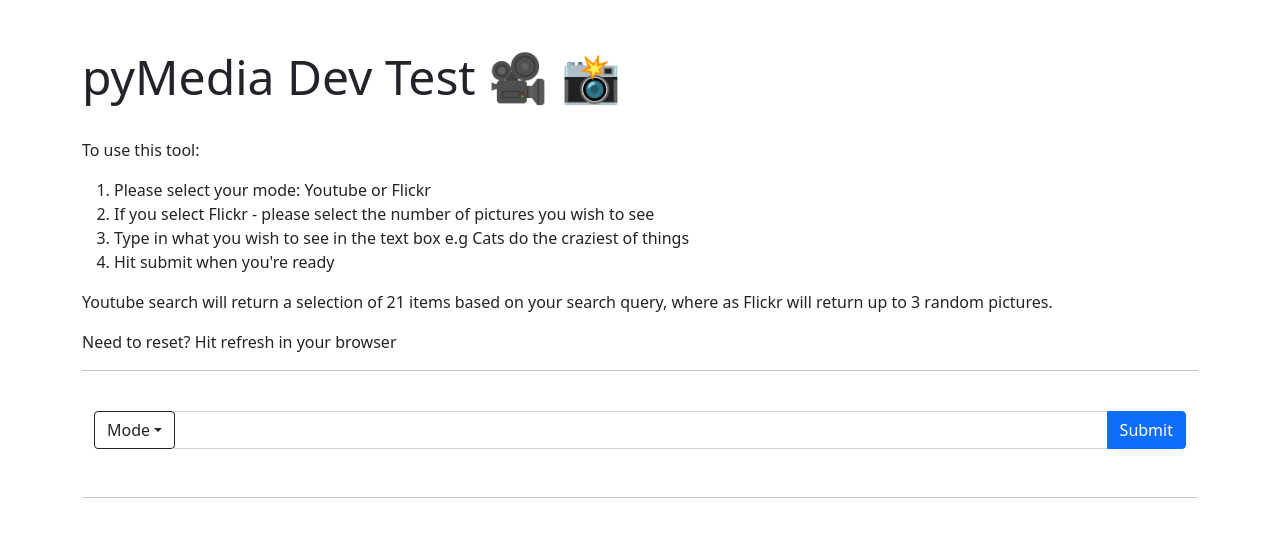
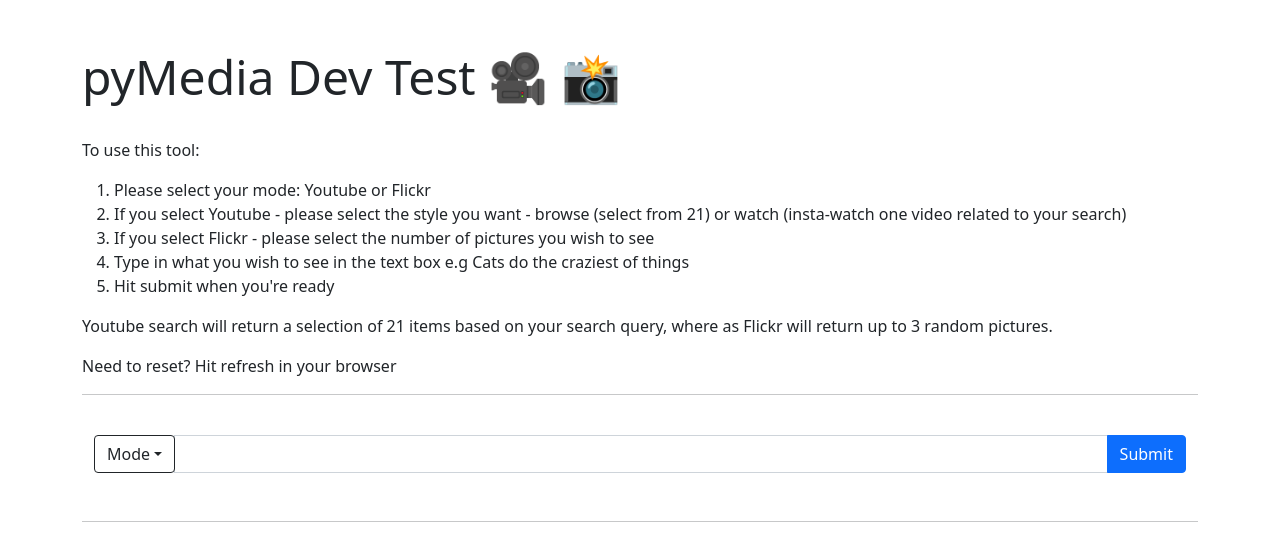
Before and after one commit to CodeGareth/pyMedia, a Flask app: page / in a window 1280 px wide. Shown: the top 539 px of the page. Before the commit the page ends 498 px from the top, so only its background shows below. Run offline with Flask 2, Linux system fonts and the light colour scheme; some libraries are stand-ins or nearby versions.

Commit message:
Added the youtube mode variation allowing user to watch a, or browser many videos.

```diff
--- a/src/app.py
+++ b/src/app.py
@@ -14,8 +14,8 @@
     return render_template("home.html")
 
 ## Ensure the end point matches the text casing in the js
-@app.route("/YouTube/<query>", methods = ['GET'])
-def youtube_route(query):
+@app.route("/YouTube/<mode>/<query>", methods = ['GET'])
+def youtube_route(mode, query):
 
     youtube_search = requests.get(f"https://youtube.googleapis.com/youtube/v3/search?part=snippet&maxResults=21&q={query}&key={os.getenv('YOUTUBE_API')}")
     youtube_search_json_results = youtube_search.json()
@@ -38,8 +38,12 @@
 
             storage_collection.append(trimmed_item)
 
-    ## FYI: For loop within template converts list of dicts to html
-    return render_template("youtube_search_return.html", youtube_search_results = storage_collection)
+    if mode == "Browse":
+        ## FYI: For loop within template converts list of dicts to html
+        return render_template("youtube_search_return.html", youtube_search_results = storage_collection)
+    elif mode == "Watch":
+        ## For ease, always return the first item from storage collection
+        return render_template("youtube_watch.html", video_id = storage_collection[0]["id"])
 
 ## Ensure the end point matches the text casing in the js
 @app.route("/Flickr/<query>/<number_request>", methods = ['GET'])
--- a/src/templates/home.html
+++ b/src/templates/home.html
@@ -13,10 +13,10 @@
     <title>pyMedia Dev Test 🎥 📸</title>
 </head>
 
-<body style = "min-height: 100vh;">
+<body style="min-height: 100vh;">
 
 
-    <div class="container pt-5 pb-5" height = "100%">
+    <div class="container pt-5 pb-5" height="100%">
 
         <!--Title + Basic Instructions-->
         <div class="jumbotron jumbotron-fluid">
@@ -25,11 +25,13 @@
             <p>To use this tool:</p>
             <ol>
                 <li>Please select your mode: Youtube or Flickr</li>
+                <li>If you select Youtube - please select the style you want - browse (select from 21) or watch (insta-watch one video related to your search)</li>
                 <li>If you select Flickr - please select the number of pictures you wish to see</li>
                 <li>Type in what you wish to see in the text box e.g Cats do the craziest of things</li>
                 <li>Hit submit when you're ready</li>
             </ol>
-            <p> Youtube search will return a selection of 21 items based on your search query, where as Flickr will return up to 3 random pictures.</p>
+            <p> Youtube search will return a selection of 21 items based on your search query, where as Flickr will
+                return up to 3 random pictures.</p>
             <p> Need to reset? Hit refresh in your browser</p>
         </div>
 
@@ -39,19 +41,32 @@
         <div class="container pl-1 pt-4 pb-3">
 
             <!--Submission Form - use js to update form action on click of submit-->
-            <form action="" method="GET" id="media-request" target = "apiResults">
+            <form action="" method="GET" id="media-request" target="apiResults">
 
                 <div class="input-group mb-3">
 
+                    <!--Main Mode Select-->
                     <div class="input-group-prepend" id="mode-input">
                         <button class="btn btn-outline-dark dropdown-toggle" type="button" data-toggle="dropdown"
                             aria-haspopup="true" aria-expanded="false" id="mode">Mode</button>
                         <div class="dropdown-menu">
-                            <a class="dropdown-item" id="mode-1" href="#" onclick="numberHider()">YouTube</a>
-                            <a class="dropdown-item" id="mode-2" href="#" onclick="numberRevealer()">Flickr</a>
+                            <a class="dropdown-item" id="mode-1" href="#" onclick="numberHider();styleRevealer()">YouTube</a>
+                            <a class="dropdown-item" id="mode-2" href="#" onclick="numberRevealer();styleHider()">Flickr</a>
                         </div>
                     </div>
 
+                    <!--YouTube Mode Select-->
+                    <div class="input-group-prepend" id="youtube-mode-input" style="display:none">
+                        <button class="btn btn-outline-dark dropdown-toggle" type="button" data-toggle="dropdown"
+                            aria-haspopup="true" aria-expanded="false" id="youtube-mode">Style</button>
+                        <div class="dropdown-menu">
+                            <a class="dropdown-item" id="youtube-mode-1" href="#">Browse</a>
+                            <a class="dropdown-item" id="youtube-mode-2" href="#">Watch</a>
+                        </div>
+                    </div>
+
+
+                    <!--Number of Pictures Select-->
                     <div class="input-group-prepend" id="number-pictures-input" style="display:none">
                         <button class="btn btn-outline-dark dropdown-toggle" type="button" data-toggle="dropdown"
                             aria-haspopup="true" aria-expanded="false" id="number-pictures">Number of Pictures</button>
@@ -65,7 +80,6 @@
                     <input type="text" class="form-control" id="search-text">
                     <button type="submit" class="btn btn-primary" id="submit-button">Submit</button>
 
-
                 </div>
 
             </form>
@@ -76,7 +90,7 @@
 
         <!--iFrame Target Output-->
         <div class="container pl-1 pt-4 pb-5">
-            <iframe class = "pb-5 mb-5" name = "apiResults" id = "results" width = "100%" style = "min-height:100vh;"></iframe>
+            <iframe class="pb-5 mb-5" name="apiResults" id="results" width="100%" style="min-height:100vh;"></iframe>
         </div>
 
     </div>
@@ -101,6 +115,9 @@
     document.getElementById("mode-1").addEventListener("click", modeUpdater);
     document.getElementById("mode-2").addEventListener("click", modeUpdater);
 
+    document.getElementById("youtube-mode-1").addEventListener("click", styleUpdater);
+    document.getElementById("youtube-mode-2").addEventListener("click", styleUpdater);
+
     document.getElementById("total-1").addEventListener("click", numberUpdater);
     document.getElementById("total-2").addEventListener("click", numberUpdater);
     document.getElementById("total-3").addEventListener("click", numberUpdater);
@@ -119,6 +136,11 @@
         document.getElementById("number-pictures").value = evt.originalTarget.innerHTML;
     }
 
+    function styleUpdater(evt){
+        document.getElementById("youtube-mode").innerHTML = evt.originalTarget.innerHTML;
+        document.getElementById("youtube-mode").value = evt.originalTarget.innerHTML;
+    }
+
     // Reveal number drop down list
     function numberRevealer() {
         document.getElementById("number-pictures-input").style.display = "block";
@@ -133,28 +155,36 @@
         document.getElementById("number-pictures-input").style.display = "none";
     }
 
+    // Reveal style drop down list
+    function styleRevealer() {
+        document.getElementById("youtube-mode-input").style.display = "block";
+    }
+
+    // Hide style drop down list - including whitespace
+    function styleHider() {
+
+        // On hide - blank values
+        document.getElementById("youtube-mode").innerHTML = "Style";
+        document.getElementById("youtube-mode").value = "";
+        document.getElementById("youtube-mode-input").style.display = "none";
+    }
+
     // Submit Function
     function submitFunction() {
 
         var mode_selected = document.getElementById("mode").value
         var number_selected = document.getElementById("number-pictures").value
         var search_term = document.getElementById("search-text").value
+        var youtube_mode = document.getElementById("youtube-mode").value
 
-        console.log(mode_selected, number_selected, search_term)
+        console.log(mode_selected, number_selected, search_term, youtube_mode)
 
-        if (mode_selected == "YouTube")
-        {
-            document.getElementById("media-request").action = `/${mode_selected}/${search_term}`
+        if (mode_selected == "YouTube") {
+            document.getElementById("media-request").action = `/${mode_selected}/${youtube_mode}/${search_term}`
         }
-        else if (mode_selected == "Flickr")
-        {
+        else if (mode_selected == "Flickr") {
             document.getElementById("media-request").action = `/${mode_selected}/${search_term}/${number_selected}`
         }
-
-        // fetch(`https:127.0.0.1:5000/${mode_selected}/${search_term}`)
-        //     .then(data => {
-        //         return data.json();
-        //     }).then(json => console.log(json))
 
     }
 
```
Also changed, not shown: src/templates/youtube_watch.html (added, +53 -0 lines).
